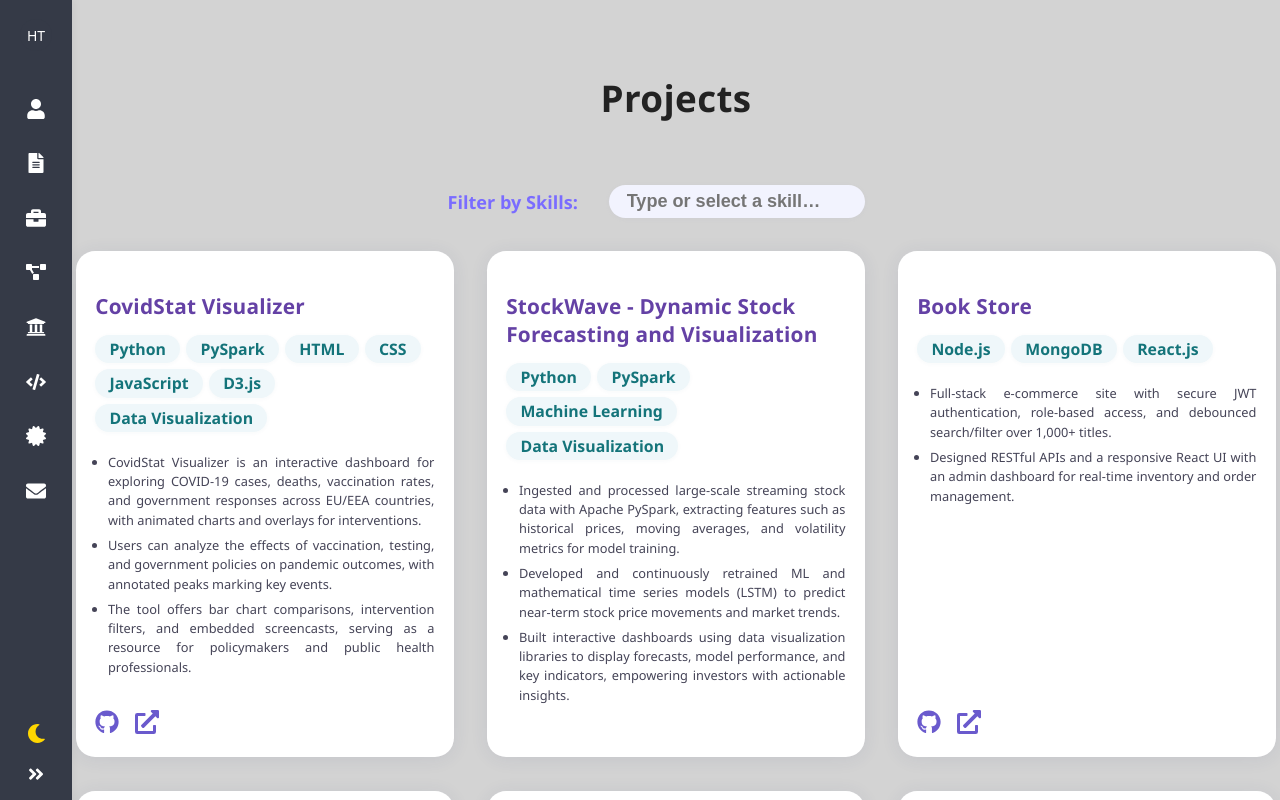
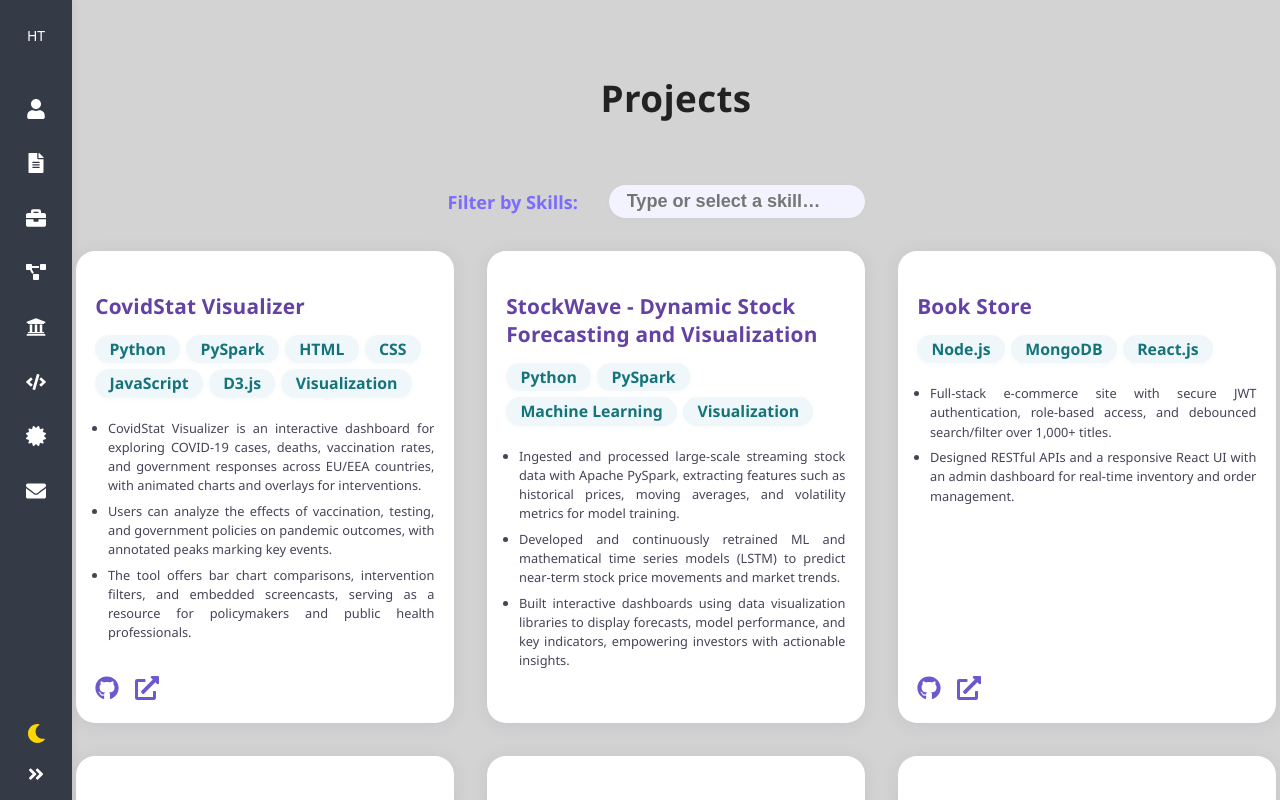
Before and after one commit to hemasundar-tatipudi/Portfoilo, a React (Create React App) app in the folder my-portfolio/: page /projects in a window 1280 px wide. Shown: the top 800 px of the page. Built offline with nearby package versions, Linux system fonts and the light colour scheme.

Commit message:
Updated - ProjectsPage

```diff
--- a/my-portfolio/src/pages/ProjectsPage.js
+++ b/my-portfolio/src/pages/ProjectsPage.js
@@ -7,7 +7,7 @@ import { FaGithub, FaExternalLinkAlt, FaTimes } from "react-icons/fa";
 export const projects = [
   {
     title: "CovidStat Visualizer",
-    skills: ["Python", "PySpark", "HTML", "CSS", "JavaScript", "D3.js", "Data Visualization"],
+    skills: ["Python", "PySpark", "HTML", "CSS", "JavaScript", "D3.js", "Visualization"],
     description: [
       "CovidStat Visualizer is an interactive dashboard for exploring COVID-19 cases, deaths, vaccination rates, and government responses across EU/EEA countries, with animated charts and overlays for interventions.",
       "Users can analyze the effects of vaccination, testing, and government policies on pandemic outcomes, with annotated peaks marking key events.",
@@ -20,7 +20,7 @@ export const projects = [
   },
   {
     title: "StockWave - Dynamic Stock Forecasting and Visualization",
-    skills: ["Python", "PySpark", "Machine Learning", "Data Visualization"],
+    skills: ["Python", "PySpark", "Machine Learning", "Visualization"],
     description: [
       "Ingested and processed large-scale streaming stock data with Apache PySpark, extracting features such as historical prices, moving averages, and volatility metrics for model training.",
       "Developed and continuously retrained ML and mathematical time series models (LSTM) to predict near-term stock price movements and market trends.",
```
